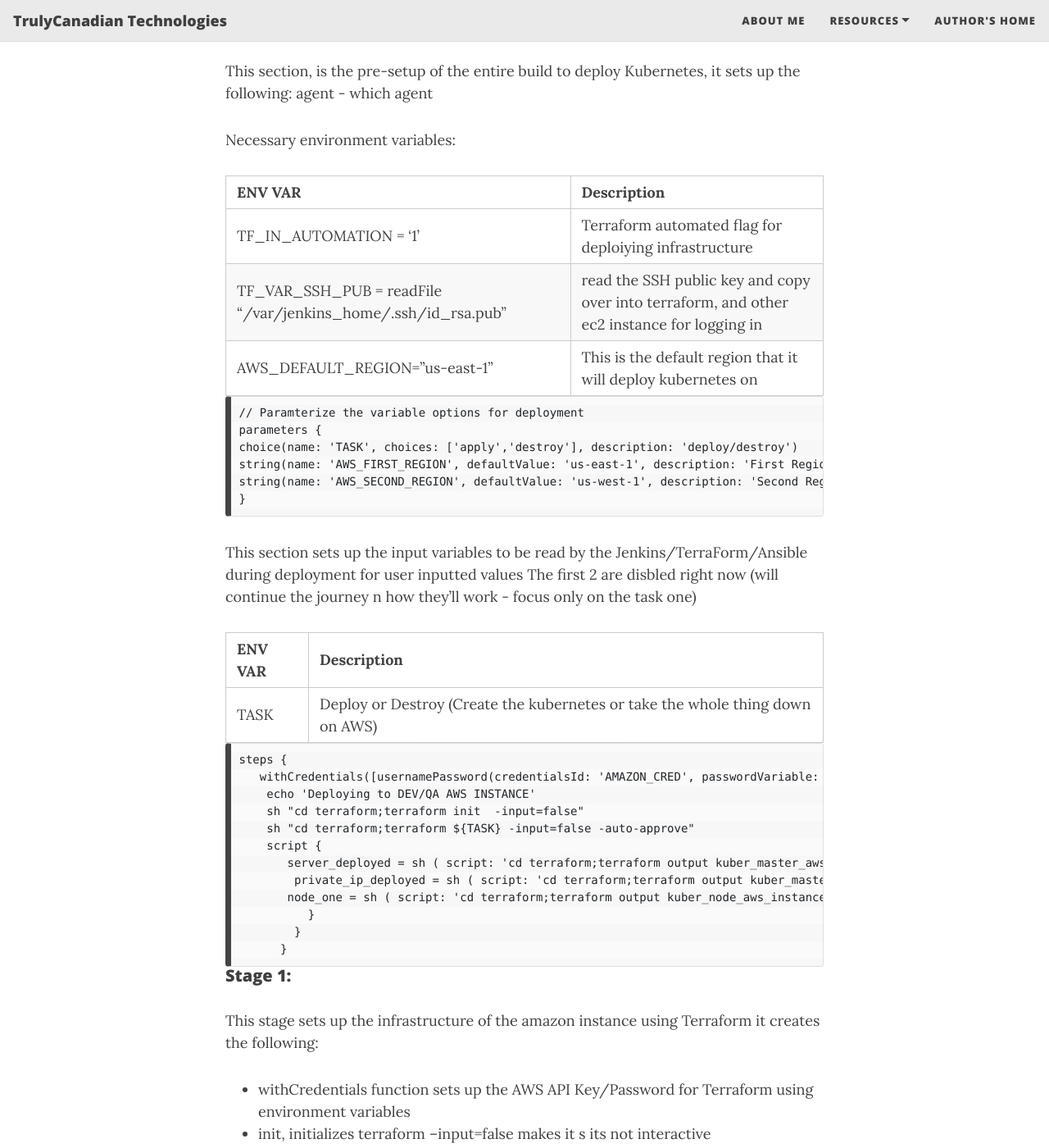
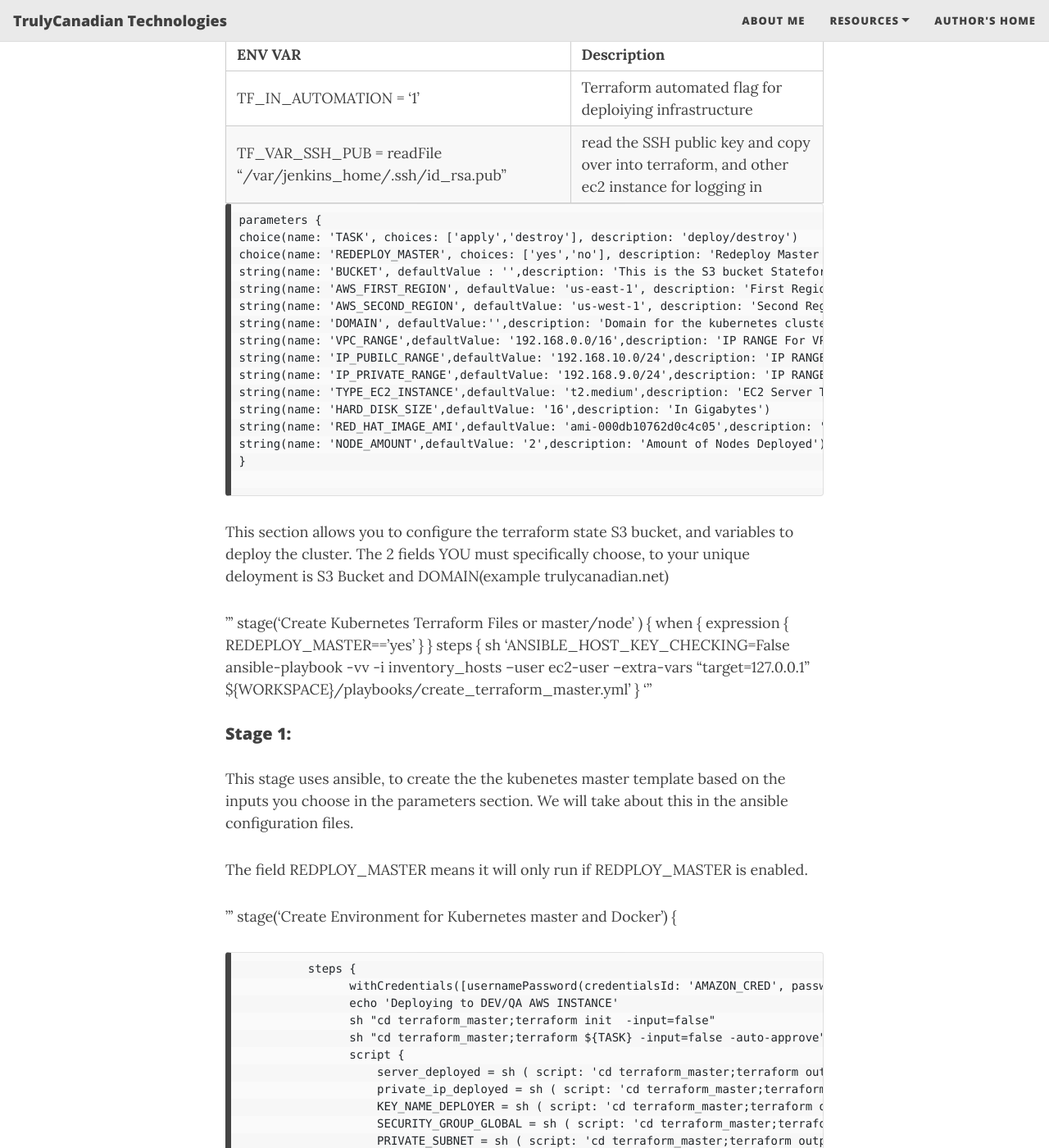
Before and after one commit to davegermiquet/LinuxAdminProto, a Jekyll site: the page built from _posts/2021-01-12-Deploying-Kubernetes.md, in a window 1280 px wide and 1400 px high, scrolled down 6160 px. Shown: the whole window at 82% size. Built offline with Jekyll 4.4.1, drawn with Linux system fonts in a browser that asks for light colours; nearby versions of some CDN libraries; some of the changed text lies outside the part shown.

Commit message:
Fix the documentation to the new implementation

````diff
--- a/_posts/2021-01-12-Deploying-Kubernetes.md
+++ b/_posts/2021-01-12-Deploying-Kubernetes.md
@@ -174,14 +174,6 @@ TF_IN_AUTOMATION      = '1'
 // Common SSH file for all amazon instances
 // SSH key for jenkins system for public key should be located below for copying to Amazon Platforms
 TF_VAR_SSH_PUB = readFile "/var/jenkins_home/.ssh/id_rsa.pub"
-AWS_DEFAULT_REGION="us-east-1"
-}
-
-// Paramterize the variable options for deployment
-parameters {
-choice(name: 'TASK', choices: ['apply','destroy'], description: 'deploy/destroy')
-string(name: 'AWS_FIRST_REGION', defaultValue: 'us-east-1', description: 'First Region to Deploy')
-string(name: 'AWS_SECOND_REGION', defaultValue: 'us-west-1', description: 'Second Region to Deploy')
 }
 ```
 
@@ -194,42 +186,69 @@ Necessary environment variables:
 | ------- | ----------- |
 | TF_IN_AUTOMATION      = '1' | Terraform automated flag for deploiying infrastructure |
 | TF_VAR_SSH_PUB = readFile "/var/jenkins_home/.ssh/id_rsa.pub" | read the SSH public key and copy over into terraform, and other ec2 instance for logging in|
-| AWS_DEFAULT_REGION="us-east-1" | This is the default region that it will deploy kubernetes on |
 
 ```
-// Paramterize the variable options for deployment
 parameters {
 choice(name: 'TASK', choices: ['apply','destroy'], description: 'deploy/destroy')
-string(name: 'AWS_FIRST_REGION', defaultValue: 'us-east-1', description: 'First Region to Deploy')
+choice(name: 'REDEPLOY_MASTER', choices: ['yes','no'], description: 'Redeploy Master and nodes if no it will only reconfigure nodes')
+string(name: 'BUCKET', defaultValue : '',description: 'This is the S3 bucket Stateforms are saved please create on amazon')
+string(name: 'AWS_FIRST_REGION', defaultValue: 'us-east-1', description: 'First Region to Deploy for ec2 and s3 bucket')
 string(name: 'AWS_SECOND_REGION', defaultValue: 'us-west-1', description: 'Second Region to Deploy')
+string(name: 'DOMAIN', defaultValue:'',description: 'Domain for the kubernetes cluster(will create Route 53)')
+string(name: 'VPC_RANGE',defaultValue: '192.168.0.0/16',description: 'IP RANGE For VPC Created')
+string(name: 'IP_PUBILC_RANGE',defaultValue: '192.168.10.0/24',description: 'IP RANGE For Public Subnet')
+string(name: 'IP_PRIVATE_RANGE',defaultValue: '192.168.9.0/24',description: 'IP RANGE For Prviate Subnet')
+string(name: 'TYPE_EC2_INSTANCE',defaultValue: 't2.medium',description: 'EC2 Server Type')
+string(name: 'HARD_DISK_SIZE',defaultValue: '16',description: 'In Gigabytes')
+string(name: 'RED_HAT_IMAGE_AMI',defaultValue: 'ami-000db10762d0c4c05',description: 'RedHat Deployment Image version 7')
+string(name: 'NODE_AMOUNT',defaultValue: '2',description: 'Amount of Nodes Deployed')
 }
+
 ```
 
-This section sets up the input variables to be read by the Jenkins/TerraForm/Ansible during deployment for user inputted values
-The first 2 are disbled right now (will continue the journey n how they'll work - focus only on the task one)
+This section allows you to configure the terraform state S3 bucket, and variables to deploy the cluster.
+The 2 fields YOU must specifically choose, to your unique deloyment is S3 Bucket and DOMAIN(example trulycanadian.net)
 
-| ENV VAR |Description |
-| ------- | ----------- |
-| TASK| Deploy or Destroy (Create the kubernetes or take the whole thing down on AWS) |
+'''
+        stage('Create Kubernetes Terraform Files or master/node' ) {
+              when {  expression { REDEPLOY_MASTER=='yes' } }
+              steps {
+                    sh 'ANSIBLE_HOST_KEY_CHECKING=False ansible-playbook -vv  -i inventory_hosts --user ec2-user --extra-vars "target=127.0.0.1" ${WORKSPACE}/playbooks/create_terraform_master.yml'
+                }
+'''
+
+
+##### Stage 1:
+
+This stage uses ansible, to create the the kubenetes master template based on the inputs you choose in the parameters section. We will take about this in the ansible configuration files.
+
+The field REDPLOY_MASTER  means it will only run if REDPLOY_MASTER is enabled.
+
+'''
+ stage('Create Environment for Kubernetes master and Docker') {
+
+              steps {
+                    withCredentials([usernamePassword(credentialsId: 'AMAZON_CRED', passwordVariable: 'AWS_SECRET_ACCESS_KEY', usernameVariable: 'AWS_ACCESS_KEY_ID')]) {
+                    echo 'Deploying to DEV/QA AWS INSTANCE'
+                    sh "cd terraform_master;terraform init  -input=false"
+                    sh "cd terraform_master;terraform ${TASK} -input=false -auto-approve"
+                    script {
+                        server_deployed = sh ( script: 'cd terraform_master;terraform output KUBE_MASTER_PUBLIC_IP | sed "s/\\\"//g"', returnStdout: true).trim()
+                        private_ip_deployed = sh ( script: 'cd terraform_master;terraform output KUBE_MASTER_PRIVATE_IP | sed "s/\\\"//g"', returnStdout: true).trim()
+                        KEY_NAME_DEPLOYER = sh ( script: 'cd terraform_master;terraform output KEY_NAME_DEPLOYER | sed "s/\\\"//g"', returnStdout: true).trim()
+                        SECURITY_GROUP_GLOBAL = sh ( script: 'cd terraform_master;terraform output SECURITY_GROUP_GLOBAL', returnStdout: true).trim()
+                        PRIVATE_SUBNET = sh ( script: 'cd terraform_master;terraform output PRIVATE_SUBNET  | sed "s/\\\"//g"', returnStdout: true).trim()
+                        IAM_INSTANCE_PROFILE = sh ( script: 'cd terraform_master;terraform output IAM_INSTANCE_PROFILE  | sed "s/\\\"//g"', returnStdout: true).trim()
+                        }
+                 }
+              }
+        }
+
+'''
 
 
 
-```
-steps {
-   withCredentials([usernamePassword(credentialsId: 'AMAZON_CRED', passwordVariable: 'AWS_SECRET_ACCESS_KEY', usernameVariable: 'AWS_ACCESS_KEY_ID')]) {
-    echo 'Deploying to DEV/QA AWS INSTANCE'
-    sh "cd terraform;terraform init  -input=false"
-    sh "cd terraform;terraform ${TASK} -input=false -auto-approve"
-    script {
-       server_deployed = sh ( script: 'cd terraform;terraform output kuber_master_aws_instance_public_ip | sed "s/\\\"//g"', returnStdout: true).trim()
-        private_ip_deployed = sh ( script: 'cd terraform;terraform output kuber_master_aws_instance_private_ip | sed "s/\\\"//g"', returnStdout: true).trim()
-       node_one = sh ( script: 'cd terraform;terraform output kuber_node_aws_instance_private_ip | sed "s/\\\"//g"', returnStdout: true).trim()
-          }
-        }
-      }
-```
-
-##### Stage 1:
+##### Stage 2:
 
 This stage sets up the infrastructure of the amazon instance using Terraform it creates the following:
 
@@ -240,43 +259,49 @@ This stage sets up the infrastructure of the amazon instance using Terraform it
 Script Section makes it so it can receive all the output variables for the following EC2 for debugging and use of ansible scripts:
 - The Public IP to connect from your INTERNET jenkins
 - The private IP for master for internally on EC2
-- the private IP For ndoe for internally on EC2
+- It also has OUTPUT variables that it uses to Create the nodes, it stores it in variables to be used later by the node process
 
-This Complete's stage 1 of creating the infrastructure for the kubernetes /docker and squid servers to be installed
+I store these values in jenkins to pass to an ansible build to create a terraform node terraform file, that creates dynamic nodes.
 
-##### Stage 2:
+##### Stage 3:
 ```
-steps  {
-sh  '''
-   echo "awsserver ansible_port=22 ansible_host=${SERVER_DEPLOYED}" > inventory_hosts
-   ANSIBLE_HOST_KEY_CHECKING=False ansible-playbook -vv  -i inventory_hosts --user ubuntu --extra-vars "workspace=${WORKSPACE} target=awsserver"      ${WORKSPACE}/playbooks/deploy-squid-playbook.yml
-'''
-}
+ stage('install packages on aws instance and squid instance') {
+               environment {
+              SERVER_DEPLOYED="${server_deployed}"
+              PRIVATE_IP_DEPLOYED="${private_ip_deployed}"
+              }
+         when { expression { params.TASK == 'apply' && params.REDEPLOY_MASTER == 'yes' } }
+         steps  {
+              sh  '''
+              echo "awsserver ansible_port=22 ansible_host=${SERVER_DEPLOYED}" > inventory_hosts
+              ANSIBLE_HOST_KEY_CHECKING=False ansible-playbook -vv  -i inventory_hosts --user ec2-user --extra-vars "workspace=${WORKSPACE} target=awsserver" ${WORKSPACE}/playbooks/deploy-squid-playbook.yml
+              '''
+              }
+           }
 ```
 
 Description:
 
 Run Ansible File For Squid (See Ansible Documentation for each file) Use the SERVER_DEPLOYED variable to connect and run the ansible playbook
 
-##### Stage 3: Install and Deploy the Master
+##### Stage 4: Install and Deploy the Master
 ```
 stage('install kubernetes master') {
-   environment {
-     SERVER_DEPLOYED="${server_deployed}"
-     PRIVATE_IP_DEPLOYED="${private_ip_deployed}"
-     PRIVATE_NODE_IP="${node_one}"
-}
-when {  expression { params.TASK == 'apply' } }
-steps  {
-   sh  '''
-      echo "awsserver ansible_port=22 ansible_host=${SERVER_DEPLOYED}" > inventory_hosts
-      echo "kuber_node_1 ansible_port=2222 ansible_host=localhost" >> inventory_hosts
-      mkdir -p etc/kubernetes/
-     ANSIBLE_HOST_KEY_CHECKING=False ansible-playbook -vv  -i inventory_hosts --user ubuntu --extra-vars "kuburnetes_master=${PRIVATE_IP_DEPLOYED} workspace=${WORKSPACE} target=awsserver" ${WORKSPACE}/playbooks/install-kubernetes-master-playbook.yml
-     ANSIBLE_HOST_KEY_CHECKING=False ansible-playbook -vv  -i inventory_hosts --user ubuntu --extra-vars "kuburnetes_master=${PRIVATE_IP_DEPLOYED} workspace=${WORKSPACE} target=awsserver" ${WORKSPACE}/playbooks/create-ssl-certs.yml
-'''
-}
-}
+            environment {
+              SERVER_DEPLOYED="${server_deployed}"
+              PRIVATE_IP_DEPLOYED="${private_ip_deployed}"
+            }
+              when {  expression { params.TASK == 'apply' && params.REDEPLOY_MASTER=='yes' } }
+              steps  {
+                sh  '''
+                echo "awsserver ansible_port=22 ansible_host=${SERVER_DEPLOYED}" > inventory_hosts
+                echo "kuber_node_1 ansible_port=2222 ansible_host=localhost" >> inventory_hosts
+                mkdir -p etc/kubernetes/
+ANSIBLE_HOST_KEY_CHECKING=False ansible-playbook -vv  -i inventory_hosts --user ec2-user --extra-vars "kuburnetes_master=${PRIVATE_IP_DEPLOYED} workspace=${WORKSPACE} target=awsserver" ${WORKSPACE}/playbooks/install-kubernetes-master-playbook.yml
+ANSIBLE_HOST_KEY_CHECKING=False ansible-playbook -vv  -i inventory_hosts --user ec2-user --extra-vars "kuburnetes_master=${PRIVATE_IP_DEPLOYED} workspace=${WORKSPACE} target=awsserver" ${WORKSPACE}/playbooks/create-ssl-certs.yml
+              '''
+               }
+              }
 ```
 
 This Step Installs and Deploys the master on the first EC2 Instance. It sets up the environment  variables for the private ip and the public ip and the node. It sets up the inventory hosts file, creates a folder where we'll put the files generated by the master, and run the following playbooks which deploys the main instance of the kubernetes master and creates the ssl certificates.
````
